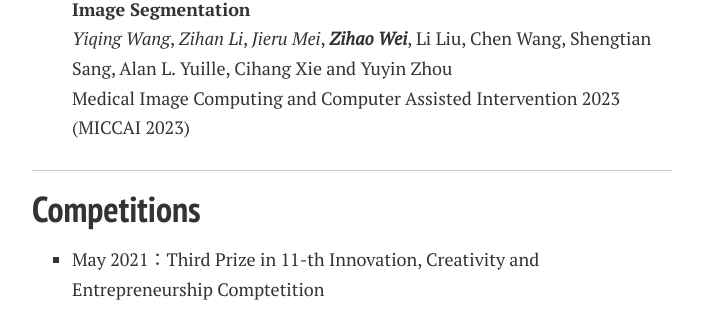
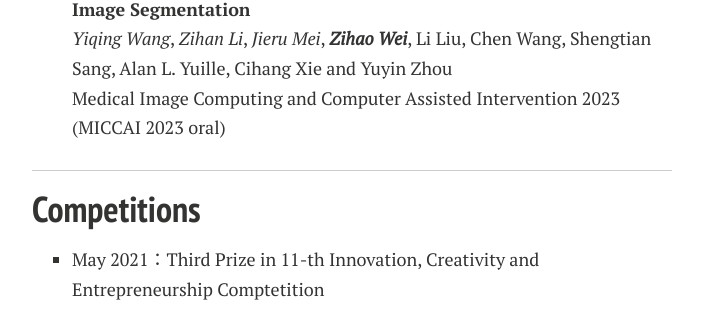
Before and after one commit to Zi-hao-Wei/Zi-hao-Wei.github.io, a Jekyll site: the page built from index.md, in a window 1280 px wide and 900 px high, scrolled down 2000 px. Shown: the part 174-483 px from the top of the window, without its empty margins (288-991 px from the left). Built offline with Jekyll 4.4.1, drawn with Linux system fonts in a browser that asks for light colours; nearby versions of some CDN libraries; comment, search, counter and statistics services are not loaded; a style sheet for code colours, icons or effects is not loaded; our own code applies the rules of GitHub Pages for plain Markdown files.

Commit message:
fix erros

```diff
--- a/index.md
+++ b/index.md
@@ -64,7 +64,7 @@ My current research revolves finding optimal representations across diverse moda
 
 - **SwinMM: Masked Multi-view with Swin Transformers for 3D Medical Image Segmentation**
 <br>_Yiqing Wang_, _Zihan Li_, _Jieru Mei_, **_Zihao Wei_**, Li Liu, Chen Wang, Shengtian Sang, Alan L. Yuille, Cihang Xie and Yuyin Zhou
-<br> Medical Image Computing and Computer Assisted Intervention 2023 (MICCAI 2023)
+<br> Medical Image Computing and Computer Assisted Intervention 2023 (MICCAI 2023 oral)
 
 ---
 ## Competitions
```
